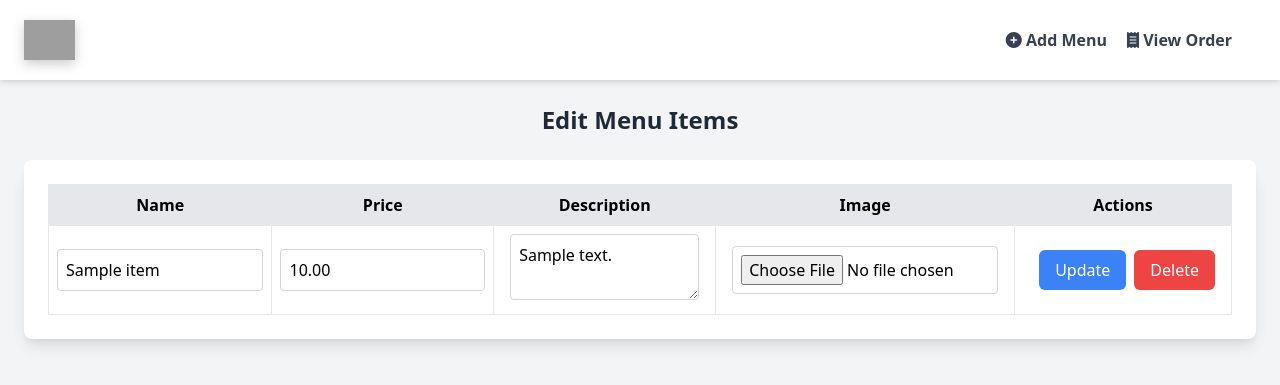
After one commit to usermissing/Canteen-Token-Generator, a PHP site: page /Admin_Dashboard/edit_menu.php in a window 1280 px wide. The commit adds this page. Shown: the top 385 px of the page. Run offline with PHP 8.4, Linux system fonts and the light colour scheme; tables that the repository leaves empty hold one stand-in row (values such as "Sample post"); some libraries are stand-ins or nearby versions; grey boxes are pictures that could not be loaded.

Commit message:
admin dashboard changes

```diff
--- /dev/null
+++ b/Admin_Dashboard/edit_menu.php
@@ -0,0 +1,151 @@
+<?php
+require('../connection.php');
+
+function fetchAllItems($con) {
+    $sql = "SELECT * FROM food_items";
+    return $con->query($sql);
+}
+
+if ($_SERVER['REQUEST_METHOD'] === 'POST' && isset($_POST['update_item'])) {
+    $item_id = $_POST['item_id'];
+    $name = $_POST['name'];
+    $price = $_POST['price'];
+    $description = $_POST['description'];
+    $image_url = null;
+
+    $sql = "SELECT image_url FROM food_items WHERE item_id = ?";
+    $stmt = $con->prepare($sql);
+    $stmt->bind_param('i', $item_id);
+    $stmt->execute();
+    $stmt->store_result();
+    $stmt->bind_result($current_image_url);
+    $stmt->fetch();
+    $stmt->close();
+
+    if (isset($_FILES['image']) && $_FILES['image']['error'] === 0) {
+        $target_dir = "../uploads/";
+        $target_file = $target_dir . basename($_FILES["image"]["name"]);
+        $image_file_type = strtolower(pathinfo($target_file, PATHINFO_EXTENSION));
+
+        if (in_array($image_file_type, ['jpg', 'jpeg', 'png', 'gif'])) {
+            // Try to upload the file
+            if (move_uploaded_file($_FILES["image"]["tmp_name"], $target_file)) {
+                $image_url = $target_file;  // New image path
+            } else {
+                $error_message = "Error uploading the image: " . htmlspecialchars($_FILES['image']['error']);
+            }
+        } else {
+            $error_message = "Invalid file type. Please upload an image (jpg, jpeg, png, gif).";
+        }
+    } else {
+        $image_url = $current_image_url;
+    }
+
+    $sql = "UPDATE food_items SET name = ?, price = ?, description = ?, image_url = ? WHERE item_id = ?";
+
+    $stmt = $con->prepare($sql);
+    $stmt->bind_param('sdssi', $name, $price, $description, $image_url, $item_id);
+
+    if ($stmt->execute()) {
+        $success_message = "Item updated successfully!";
+    } else {
+        $error_message = "Error updating item: " . $stmt->error;
+    }
+
+    $stmt->close();
+}
+
+if ($_SERVER['REQUEST_METHOD'] === 'POST' && isset($_POST['delete_item'])) {
+    $item_id = $_POST['item_id'];
+
+    $sql = "DELETE FROM food_items WHERE item_id = ?";
+    $stmt = $con->prepare($sql);
+    $stmt->bind_param('i', $item_id);
+
+    if ($stmt->execute()) {
+        $success_message = "Item deleted successfully!";
+    } else {
+        $error_message = "Error deleting item: " . $stmt->error;
+    }
+
+    $stmt->close();
+}
+?>
+
+<!DOCTYPE html>
+<html lang="en">
+<head>
+    <meta charset="UTF-8">
+    <meta name="viewport" content="width=device-width, initial-scale=1.0">
+    <title>Edit Menu</title>
+    <script src="https://cdn.tailwindcss.com"></script>
+</head>
+<body class="bg-gray-100 font-sans">
+<?php @include 'header.php' ?>
+
+<div class="container mx-auto  p-4 sm:p-6">
+    <h1 class="text-center text-2xl sm:text-2xl font-bold text-gray-800 mb-6">Edit Menu Items</h1>
+
+    <?php if (isset($success_message)): ?>
+        <p class="text-green-500 text-center mb-4"><?= htmlspecialchars($success_message) ?></p>
+    <?php endif; ?>
+
+    <?php if (isset($error_message)): ?>
+        <p class="text-red-500 text-center mb-4"><?= htmlspecialchars($error_message) ?></p>
+    <?php endif; ?>
+
+    <div class="bg-white p-4 sm:p-6 rounded-lg shadow-lg">
+        <?php
+        $items = fetchAllItems($con);
+        if ($items->num_rows > 0): ?>
+            <div class="overflow-x-auto">
+                <table class="w-full  border-collapse border border-gray-300">
+                    <thead>
+                        <tr class="bg-gray-200">
+                            <th class="px-4 py-2 border">Name    </th>
+                            <th class="px-4 py-2 border">Price</th>
+                            <th class="px-4 py-2 border">Description</th>
+                            <th class="px-4 py-2 border">Image</th>
+                            <th class="px-4 py-2 border">Actions</th>
+                        </tr>
+                    </thead>
+                    <tbody>
+                        <?php while ($item = $items->fetch_assoc()): ?>
+                            <tr>
+                                <form action="edit_menu.php" method="POST" enctype="multipart/form-data">
+                                    <td class="px-2 py-2 border">
+                                        <input type="text" name="name" value="<?= htmlspecialchars($item['name']) ?>" class="w-full p-2 border border-gray-300 rounded">
+                                    </td>
+                                    <td class="px-2 py-2 border">
+                                        <input type="number" name="price"  value="<?= htmlspecialchars($item['price']) ?>" class="w-full p-2 border border-gray-300 rounded">
+                                    </td>
+                                    <td class="px-4 py-2 border">
+                                        <textarea name="description" class="w-full p-2 border border-gray-300 rounded"><?= htmlspecialchars($item['description'] ?? '') ?></textarea>
+                                    </td>
+                                    <td class="px-4 py-2 border">
+                                        <?php if (!empty($item['image_url'])): ?>
+                                            <!-- <img src="<?= htmlspecialchars($item['image_url']) ?>" alt="Item Image" class="w-16 h-16 rounded mb-2">
+                                        <?php endif; ?> -->
+                                        <input type="file" name="image" class="w-full p-2 border border-gray-300 rounded">
+                                    </td>
+                                    <td class="px-4 py-2 border">
+                                        <div class="flex flex-col sm:flex-row sm:space-x-2 space-y-2 sm:space-y-0">
+                                            <input type="hidden" name="item_id" value="<?= $item['item_id'] ?>">
+                                            <button type="submit" name="update_item" class="px-4 py-2 bg-blue-500 text-white rounded-md hover:bg-blue-600 focus:outline-none">Update</button>
+                                            <button type="submit" name="delete_item" class="px-4 py-2 bg-red-500 text-white rounded-md hover:bg-red-600 focus:outline-none" onclick="return confirm('Are you sure you want to delete this item?')">Delete</button>
+                                        </div>
+                                    </td>
+                                </form>
+                            </tr>
+                        <?php endwhile; ?>
+                    </tbody>
+                </table>
+            </div>
+        <?php else: ?>
+            <p class="text-gray-600 text-center">No items available</p>
+        <?php endif; ?>
+    </div>
+</div>
+
+</body>
+</html>
--- a/Admin_Dashboard/header.php
+++ b/Admin_Dashboard/header.php
@@ -11,46 +11,43 @@ require('../connection.php');
     <script src="https://kit.fontawesome.com/72f30a4d56.js" crossorigin="anonymous"></script>
     <link rel="icon" href="favIcon.png" type="image/png">
     <link href="https://cdn.jsdelivr.net/npm/tailwindcss@2.2.19/dist/tailwind.min.css" rel="stylesheet">
+    <title>Add Menu | Admin Panel</title>
     <style>
         .custom-shadow {
-            filter: drop-shadow(10px 10px 10px red);
+            filter: drop-shadow(0px 4px 6px rgba(0, 0, 0, 0.2));
         }
     </style>
-    <title>Document</title>
 </head>
 
-<body>
+<body class="bg-gray-100 font-sans ">
+    <!-- Header Section -->
+    <header class="bg-white shadow-md py-4 fixed w-full z-50">
+        <div class="container mx-auto px-6 flex items-center ">
+            <!-- Logo -->
+            <a href="index.php" class="flex items-center">
+                <img src="img/logo1.png" alt="Logo" class="h-10 custom-shadow">
+            </a>
+            <div class="container mx-auto px-6 flex justify-end gap-5 items-end">
 
-<section class="bg-white p-4 shadow-md py-4 fixed w-full z-50">
-    <div class="container mx-auto h-14 flex items-center justify-between mt-2">
+            <!-- Add Menu Button -->
+            <a href="addMenu.php" class="block text-gray-700 font-semibold hover:text-cyan-600 transition">
+            <i class="fas fa-plus-circle py-4"></i>
+                               <span class="hidden md:inline">Add Menu</span>
+            </a>
+            <a href="viewOrder.php" class="block text-gray-700 font-semibold hover:text-cyan-600 transition">
+            <i class="fas fa-receipt py-4"></i>
+            <span class="hidden md:inline">View Order</span>
+            </a>
+            </div>
+        </div>
+    </header>
 
-        <a href="index.php">
-            <img src="img/logo1.png" alt="Logoo" width="240" height="100" class="custom-shadow">
-        </a>
-        <a href="addMenu.php" class="flex items-center text-black font-semibold py-2 px-4 rounded-lg hover:bg-cyan-700 transition">
-            <i class="fas fa-tachometer-alt mr-3"></i> Add Menu
-        </a>
-        <div class="flex items-center font-bold">
-
-
-        <ul>
-                <li>
-                </li>
-                </ul>
-
-
+    <!-- Main Content -->
+    <main class="pt-20">
+        <div class="container mx-auto px-6">
+            <!-- <h1 class="text-2xl font-bold text-gray-800">Welcome to the Admin Panel</h1> -->
         </div>
-
-
-
-
-
-
-
-
-        </div>
-    </div>
-</section>
+    </main>
 </body>
 
 </html>
--- a/Admin_Dashboard/update_quantity.php
+++ b/Admin_Dashboard/update_quantity.php
@@ -12,7 +12,7 @@ if ($_SERVER['REQUEST_METHOD'] == 'POST' && isset($_POST['quantities']) && isset
         $new_quantity = $quantities[$i];
 
         // Update the quantity and available_days in the food_items table
-        $sql = "UPDATE food_items SET quantity = ?, available_days = DAYNAME(CURDATE()) WHERE item_id = ?";
+        $sql = "UPDATE food_items SET quantity = ?, added_on = NOW() WHERE item_id = ?";
         $stmt = $con->prepare($sql);
         $stmt->bind_param('ii', $new_quantity, $item_id);
 
```
Also changed, not shown: Admin_Dashboard/addMenu.php (+69 -52 lines), Admin_Dashboard/index.php (+85 -33 lines), Admin_Dashboard/update_todays_menu.php (+56 -10 lines), Admin_Dashboard/viewOrder.php (added, +11 -0 lines), index.php (+11 -4 lines), uploads/banner1.jpg (added), uploads/cat2.jpg (added), uploads/cat3.jpg (added), uploads/cat4.jpg (added), uploads/home.png (added), uploads/product1.jpg (added), uploads/product2.jpg (added), uploads/product3.jpg (added), uploads/product5.jpg (added), 2 more files.
